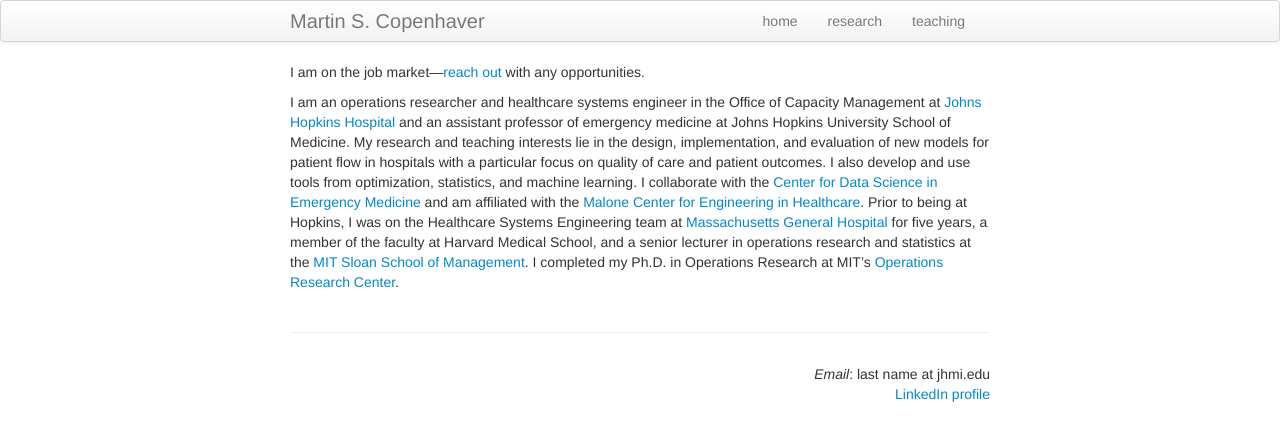
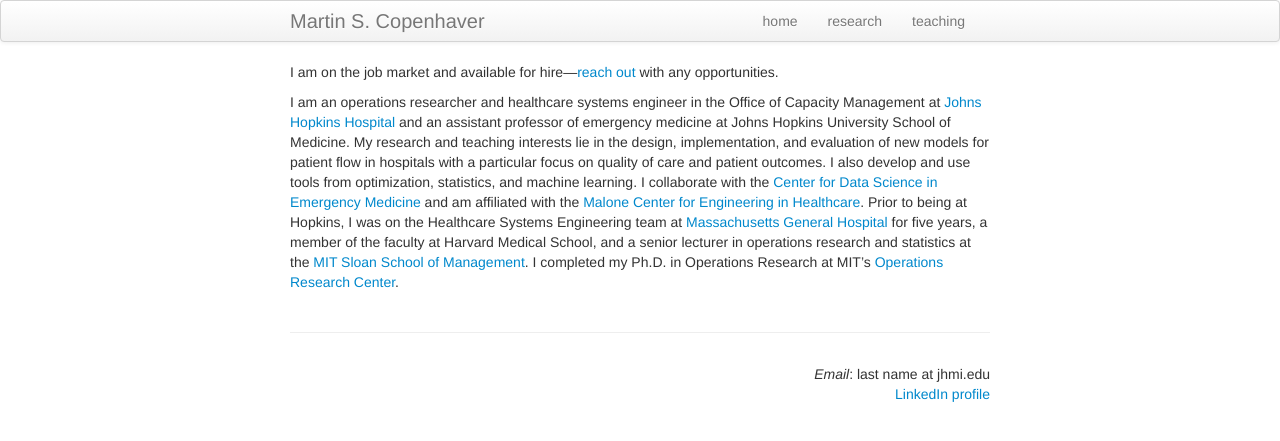
Before and after one commit to martincopenhaver/martincopenhaver.github.io, a Jekyll site: the page built from index.md, in a window 1280 px wide. Shown: the top 441 px of the page. Built offline with Jekyll 4.4.1, drawn with Linux system fonts in a browser that asks for light colours.

Commit message:
Update index.md

```diff
--- a/index.md
+++ b/index.md
@@ -8,6 +8,6 @@ redirect_from:
   - /about.html
 ---
 
-I am on the job market&mdash;<a href="mailto:last name at jhmi.edu">reach out</a> with any opportunities.
+I am on the job market and available for hire&mdash;<a href="mailto:last name at jhmi.edu">reach out</a> with any opportunities.
 
 I am an operations researcher and healthcare systems engineer in the Office of Capacity Management at [Johns Hopkins Hospital](https://www.hopkinsmedicine.org/the-johns-hopkins-hospital) and an assistant professor of emergency medicine at Johns Hopkins University School of Medicine. My research and teaching interests lie in the design, implementation, and evaluation of new models for patient flow in hospitals with a particular focus on quality of care and patient outcomes. I also develop and use tools from optimization, statistics, and machine learning. I collaborate with the [Center for Data Science in Emergency Medicine](https://cdem.jh.edu) and am affiliated with the [Malone Center for Engineering in Healthcare](https://malonecenter.jhu.edu/). Prior to being at Hopkins, I was on the Healthcare Systems Engineering team at [Massachusetts General Hospital](http://www.massgeneral.org/) for five years, a member of the faculty at Harvard Medical School, and a senior lecturer in operations research and statistics at the [MIT Sloan School of Management](http://sloan.mit.edu/). I completed my Ph.D. in Operations Research at MIT's [Operations Research Center](http://orc.mit.edu/).
```
